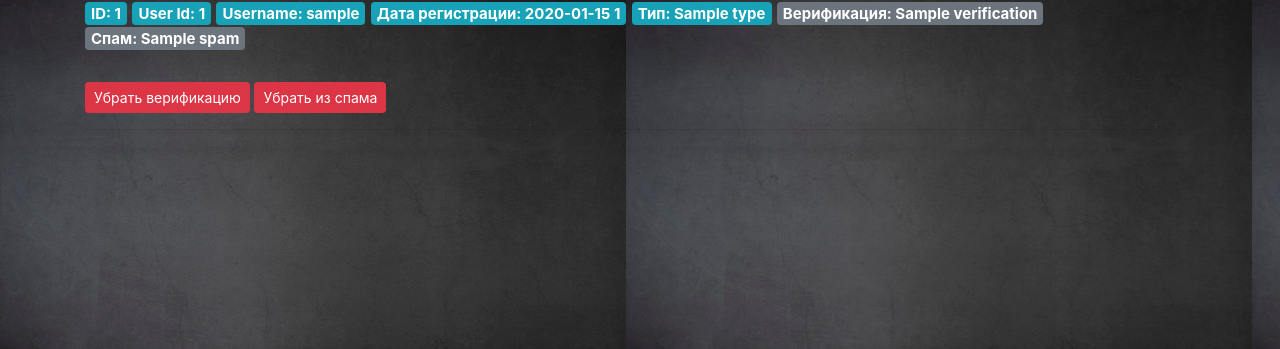
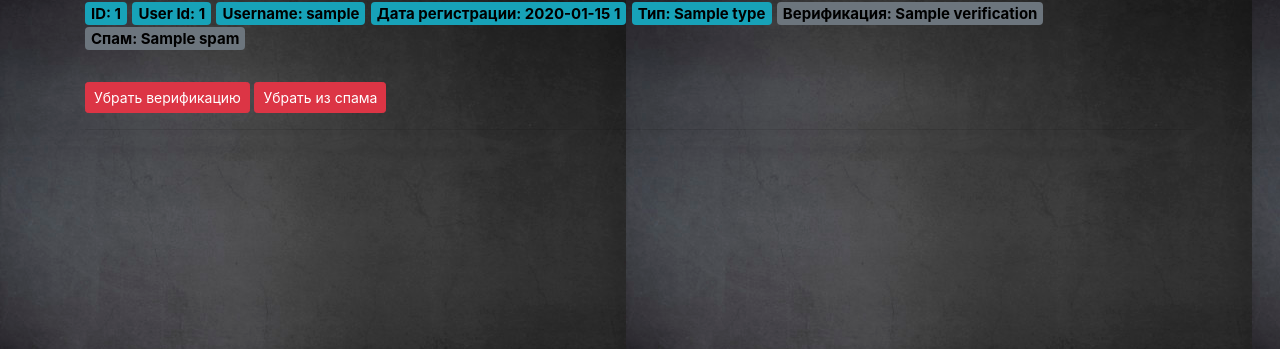
Before and after one commit to Batya02/HH_Local, a Python web app: template web/templates/find_user.html in a window 1280 px wide. Shown: the part 71-420 px from the top of the page. Run offline with Jinja, Linux system fonts and the light colour scheme; the template is opened without the code that fills it: most values are stand-ins (such as "Sample title", 1, 10 or a date in 2020); some libraries are stand-ins or nearby versions.

Commit message:
change font color

```diff
--- a/web/templates/find_user.html
+++ b/web/templates/find_user.html
@@ -2,17 +2,17 @@
 
 {% block content %}
     {% for user in user_data %}
-        <h5><span class="badge badge-info">ID: {{ user.id }}</span>
-        <span class="badge badge-info">User Id: {{ user.user_id }}</span>
+        <h5><span class="badge badge-info" style="color: black;">ID: {{ user.id }}</span>
+        <span class="badge badge-info" style="color: black;">User Id: {{ user.user_id }}</span>
         {% if user.username != None %}
-            <a href="https://t.me/{{user.username}}" class="badge badge-info">Username: {{ user.username }}</a>
+            <a href="https://t.me/{{user.username}}" class="badge badge-info" style="color: black;">Username: {{ user.username }}</a>
         {% else %}
-            <span class="badge badge-info">Username: Отсутствует</span>
+            <span class="badge badge-info" style="color: black;">Username: Отсутствует</span>
         {% endif %}
-        <span class="badge badge-info">Дата регистрации: {{ (user.created | string)[:-7]  }}</span>
-        <span class="badge badge-info">Тип: {{ user.type }}</span>
-        <span class="badge badge-secondary">Верификация: {{ user.verification }}</span>
-        <span class="badge badge-secondary">Спам: {{ user.spam }}</span></h5>
+        <span class="badge badge-info" style="color: black;">Дата регистрации: {{ (user.created | string)[:-7]  }}</span>
+        <span class="badge badge-info" style="color: black;">Тип: {{ user.type }}</span>
+        <span class="badge badge-secondary" style="color: black;">Верификация: {{ user.verification }}</span>
+        <span class="badge badge-secondary" style="color: black;">Спам: {{ user.spam }}</span></h5>
         <br>
         <form method="post">
         {% if user.verification == 0 %}
```
